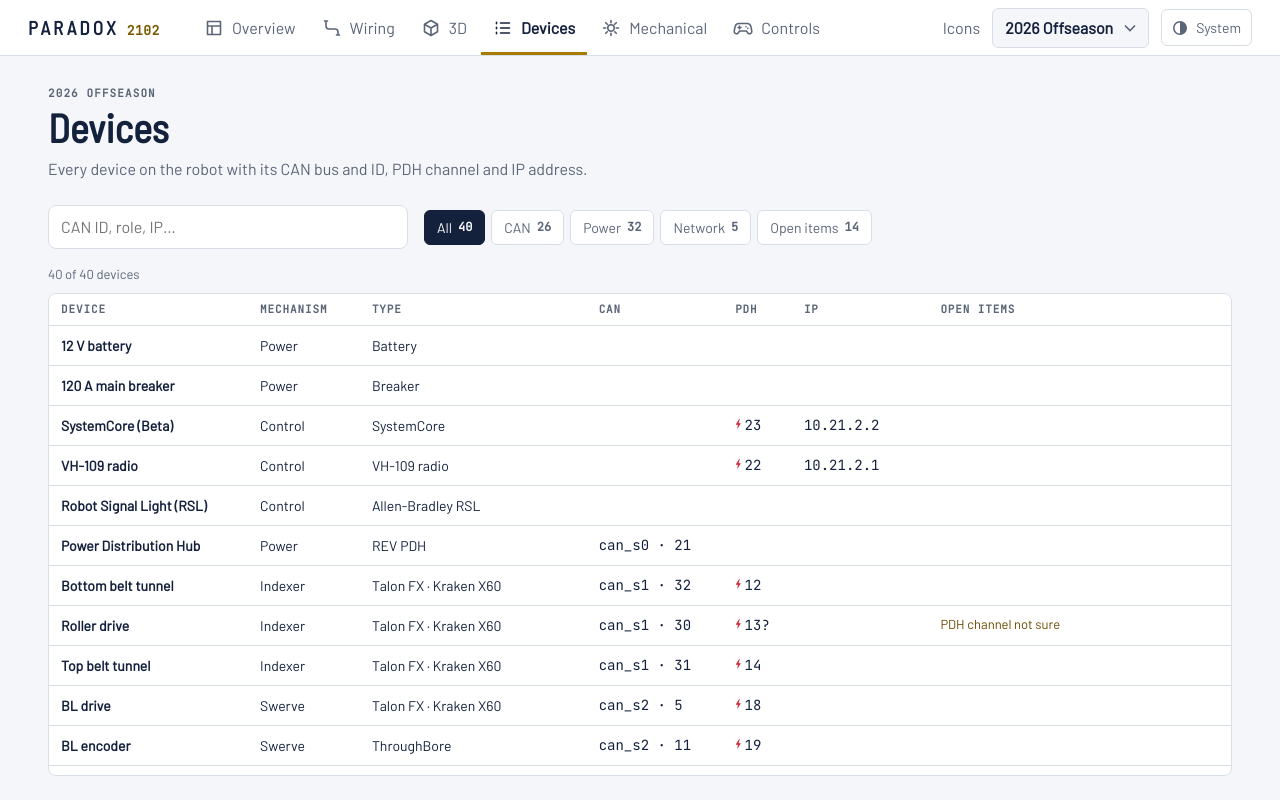
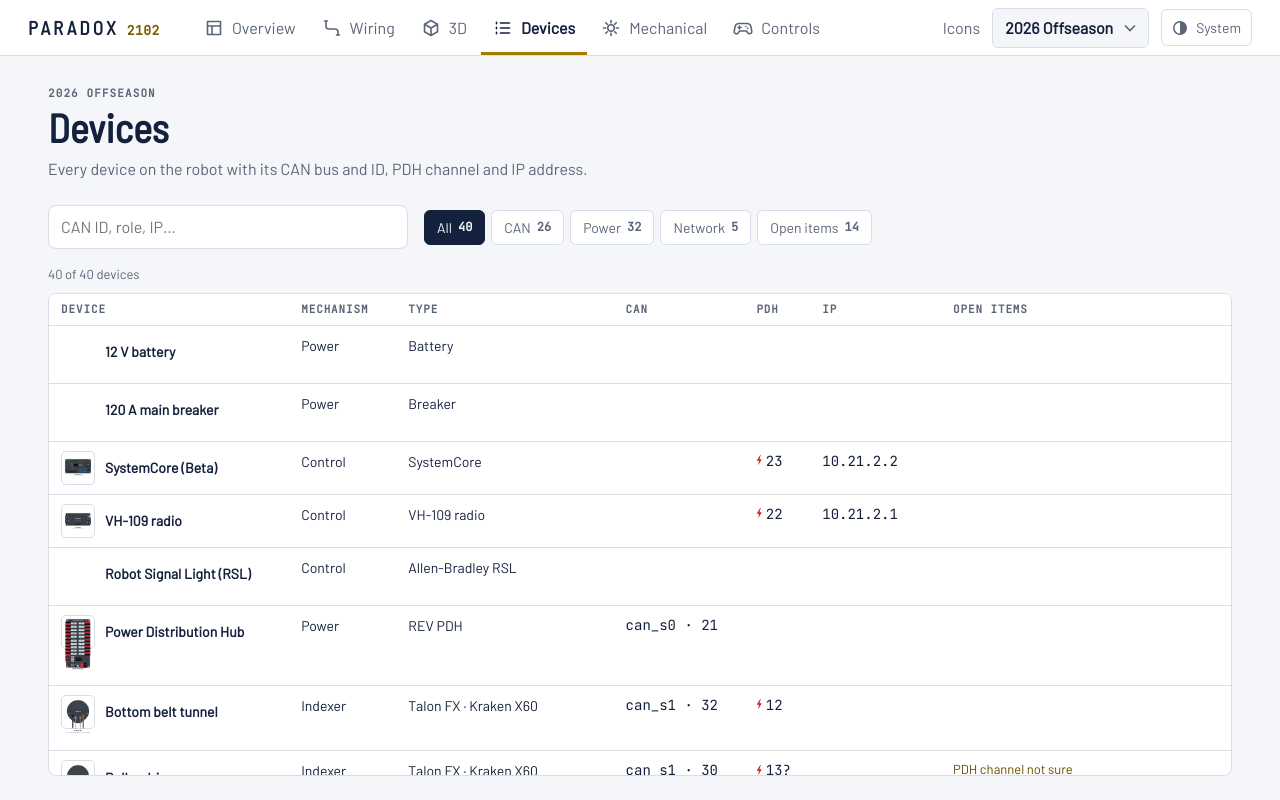
Before and after one commit to Paradox2102/PrettyDocs, a React (Vite) app: page /2026-offseason/devices in a window 1280 px wide. Built offline with nearby package versions, Linux system fonts and the light colour scheme.

Commit message:
feat: Devices page shows a small copy of each device's icon next to its name
Looked up in /icons/index.json by the device's icon slug, on a white tile
in both themes. A device with no icon, or an icon list that did not load,
shows an empty slot; the table never depends on it.

```diff
--- /dev/null
+++ b/src/components/DeviceThumb.module.css
@@ -0,0 +1,7 @@
+/* The drawings have dark bodies and dark caption text, so the tile is white in both themes, like the gallery. */
+.tile {
+  flex: none; display: inline-grid; place-items: center; width: 34px; height: 34px; padding: 2px;
+  border-radius: 5px; background: #fff; border: 1px solid var(--line);
+}
+.tile:empty { background: transparent; border-color: transparent; }
+.img { max-width: 100%; max-height: 100%; }
--- /dev/null
+++ b/src/components/DeviceThumb.tsx
@@ -0,0 +1,25 @@
+import { Suspense } from 'react';
+import { useIcons } from '../content/hooks';
+import { ErrorBoundary } from './ErrorBoundary';
+import styles from './DeviceThumb.module.css';
+
+function Thumb({ slug }: { slug: string }) {
+  const icon = useIcons().icons.find((i) => i.slug === slug);
+  return icon ? <img className={styles.img} src={`/icons/${icon.path}`} alt="" loading="lazy" /> : null;
+}
+
+/** A small copy of a device's icon from the collection. It shows nothing for no slug, an unknown slug, or an icon
+ * list that did not load: the table must not depend on it. The name sits next to it, so the picture is decorative. */
+export function DeviceThumb({ slug }: { slug: string | null }) {
+  return (
+    <span className={styles.tile} aria-hidden="true">
+      {slug ? (
+        <ErrorBoundary title="" fallback={null}>
+          <Suspense fallback={null}>
+            <Thumb slug={slug} />
+          </Suspense>
+        </ErrorBoundary>
+      ) : null}
+    </span>
+  );
+}
--- a/src/logic/devices.ts
+++ b/src/logic/devices.ts
@@ -10,6 +10,8 @@
 export interface Row {
   key: string;
   role: string;
+  /** The device's icon slug in the icon collection, or null. */
+  icon: string | null;
   mechanism: string;
   type: string;
   can: string;
@@ -35,6 +37,7 @@
     return {
       key: d.key,
       role: d.role || d.key,
+      icon: d.icon ?? null,
       mechanism: d.mechanism ?? '',
       type: [d.type, d.icon ? MOTOR[d.icon] : null].filter(Boolean).join(' · '),
       can: d.can ? `${d.can.bus} · ${d.can.id ?? '?'}` : '',
--- a/src/pages/Devices.module.css
+++ b/src/pages/Devices.module.css
@@ -77,3 +77,5 @@
   .table td.role::before { display: none; }
   .open { grid-column: 1 / -1; max-width: none; }
 }
+
+.deviceCell { display: inline-flex; align-items: center; gap: 10px; }
--- a/src/pages/Devices.tsx
+++ b/src/pages/Devices.tsx
@@ -4,6 +4,7 @@
 import { useWiring } from '../content/hooks';
 import { chipCounts, deviceRows, filterRows, sortRows, type Chip, type SortCol, type SortDir } from '../logic/devices';
 import { search } from '../logic/wiring';
+import { DeviceThumb } from '../components/DeviceThumb';
 import { pageTitle } from '../shell/paths';
 import { useRobot } from '../shell/robot-context';
 import { useUrlState } from '../shell/url-state';
@@ -99,7 +100,10 @@
               {rows.map((r) => (
                 <tr key={r.key} onClick={() => select(r.key)} data-selected={r.key === key || undefined}>
                   <td data-label="Device" className={styles.role}>
-                    <button type="button" onClick={(e) => { e.stopPropagation(); select(r.key); }}>{r.role}</button>
+                    <span className={styles.deviceCell}>
+                      <DeviceThumb slug={r.icon} />
+                      <button type="button" onClick={(e) => { e.stopPropagation(); select(r.key); }}>{r.role}</button>
+                    </span>
                   </td>
                   <td data-label="Mechanism">{r.mechanism}</td>
                   <td data-label="Type">{r.type}</td>
```
Also changed, not shown: 1 other file (tests, documents, lock files or other folders).
